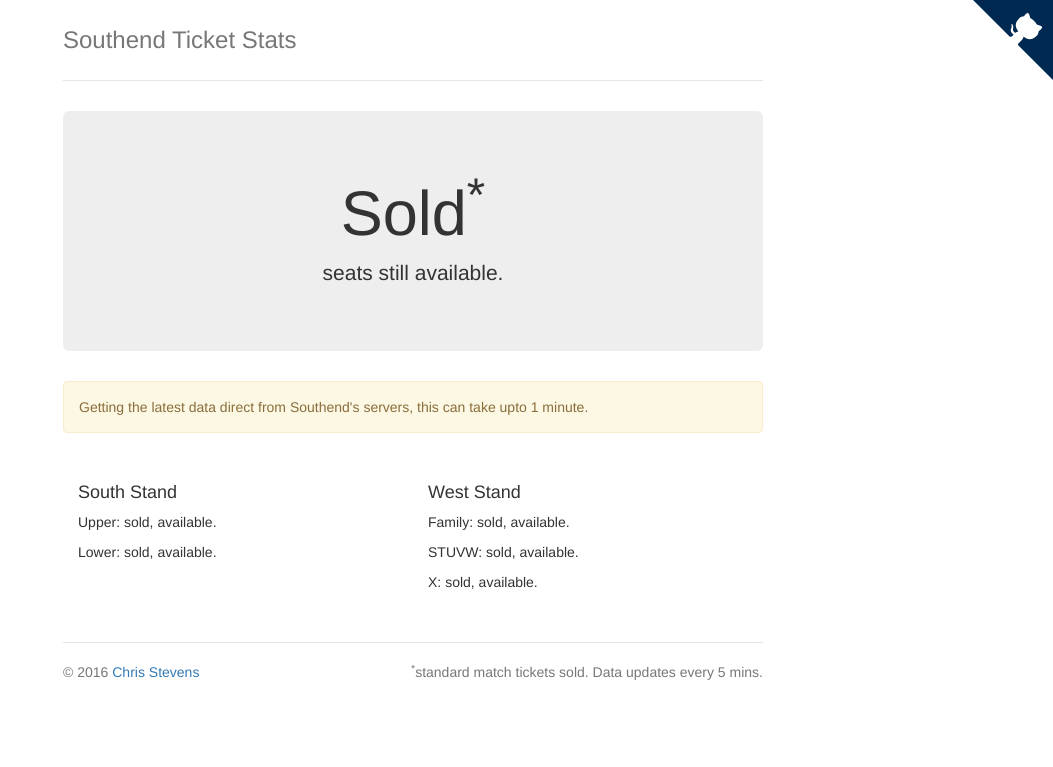
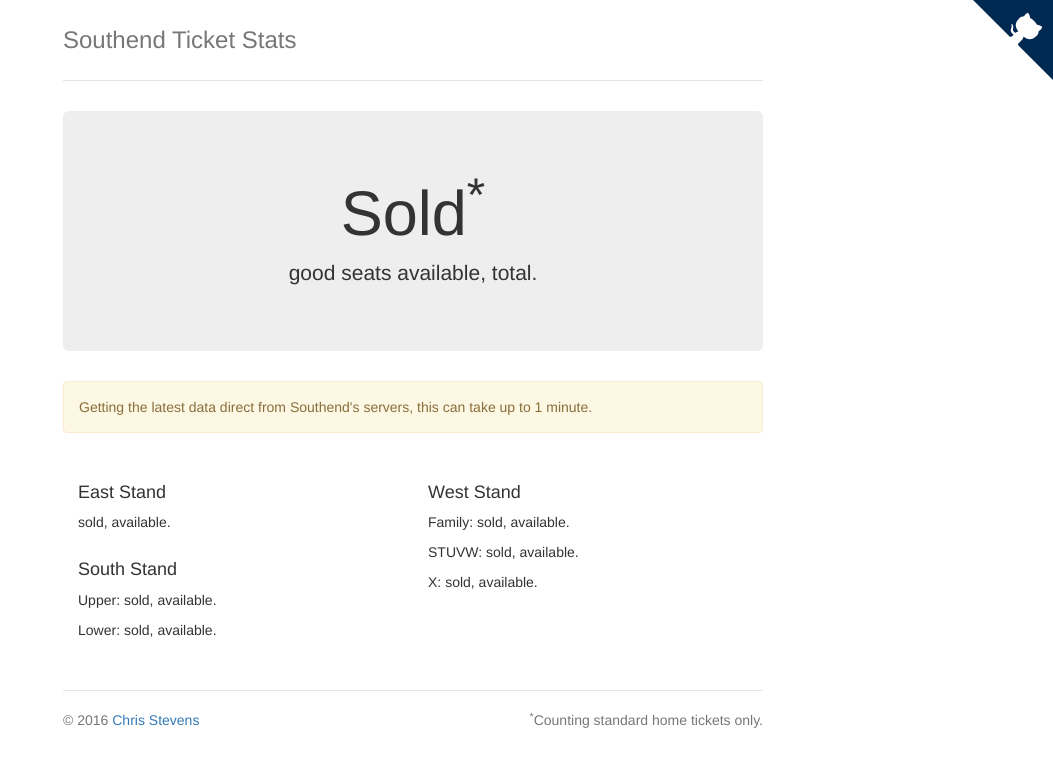
Before and after one commit to Chr12t0pher/SouthendTicketing, a Flask app: template templates/template.html in a window 1280 px wide. Shown: the top 767 px of the page, without its empty margins (227-1280 px from the left). Run offline with Flask 2, Linux system fonts and the light colour scheme; the template is opened without the code that fills it, so the values that code supplies are empty; some libraries are stand-ins or nearby versions.

Commit message:
Add more data, fix github link.

```diff
--- a/templates/template.html
+++ b/templates/template.html
@@ -20,7 +20,7 @@
 
 <body>
 
-<a href="https://github.com/Chr12t0pher/" class="github-corner"><svg width="80" height="80" viewBox="0 0 250 250" style="fill:#002952; color:#fff; position: absolute; top: 0; border: 0; right: 0;"><path d="M0,0 L115,115 L130,115 L142,142 L250,250 L250,0 Z"></path><path d="M128.3,109.0 C113.8,99.7 119.0,89.6 119.0,89.6 C122.0,82.7 120.5,78.6 120.5,78.6 C119.2,72.0 123.4,76.3 123.4,76.3 C127.3,80.9 125.5,87.3 125.5,87.3 C122.9,97.6 130.6,101.9 134.4,103.2" fill="currentColor" style="transform-origin: 130px 106px;" class="octo-arm"></path><path d="M115.0,115.0 C114.9,115.1 118.7,116.5 119.8,115.4 L133.7,101.6 C136.9,99.2 139.9,98.4 142.2,98.6 C133.8,88.0 127.5,74.4 143.8,58.0 C148.5,53.4 154.0,51.2 159.7,51.0 C160.3,49.4 163.2,43.6 171.4,40.1 C171.4,40.1 176.1,42.5 178.8,56.2 C183.1,58.6 187.2,61.8 190.9,65.4 C194.5,69.0 197.7,73.2 200.1,77.6 C213.8,80.2 216.3,84.9 216.3,84.9 C212.7,93.1 206.9,96.0 205.4,96.6 C205.1,102.4 203.0,107.8 198.3,112.5 C181.9,128.9 168.3,122.5 157.7,114.1 C157.9,116.9 156.7,120.9 152.7,124.9 L141.0,136.5 C139.8,137.7 141.6,141.9 141.8,141.8 Z" fill="currentColor" class="octo-body"></path></svg></a><style>.github-corner:hover .octo-arm{animation:octocat-wave 560ms ease-in-out}@keyframes octocat-wave{0%,100%{transform:rotate(0)}20%,60%{transform:rotate(-25deg)}40%,80%{transform:rotate(10deg)}}@media (max-width:500px){.github-corner:hover .octo-arm{animation:none}.github-corner .octo-arm{animation:octocat-wave 560ms ease-in-out}}</style>
+<a href="https://github.com/Chr12t0pher/SouthendTicketing" class="github-corner"><svg width="80" height="80" viewBox="0 0 250 250" style="fill:#002952; color:#fff; position: absolute; top: 0; border: 0; right: 0;"><path d="M0,0 L115,115 L130,115 L142,142 L250,250 L250,0 Z"></path><path d="M128.3,109.0 C113.8,99.7 119.0,89.6 119.0,89.6 C122.0,82.7 120.5,78.6 120.5,78.6 C119.2,72.0 123.4,76.3 123.4,76.3 C127.3,80.9 125.5,87.3 125.5,87.3 C122.9,97.6 130.6,101.9 134.4,103.2" fill="currentColor" style="transform-origin: 130px 106px;" class="octo-arm"></path><path d="M115.0,115.0 C114.9,115.1 118.7,116.5 119.8,115.4 L133.7,101.6 C136.9,99.2 139.9,98.4 142.2,98.6 C133.8,88.0 127.5,74.4 143.8,58.0 C148.5,53.4 154.0,51.2 159.7,51.0 C160.3,49.4 163.2,43.6 171.4,40.1 C171.4,40.1 176.1,42.5 178.8,56.2 C183.1,58.6 187.2,61.8 190.9,65.4 C194.5,69.0 197.7,73.2 200.1,77.6 C213.8,80.2 216.3,84.9 216.3,84.9 C212.7,93.1 206.9,96.0 205.4,96.6 C205.1,102.4 203.0,107.8 198.3,112.5 C181.9,128.9 168.3,122.5 157.7,114.1 C157.9,116.9 156.7,120.9 152.7,124.9 L141.0,136.5 C139.8,137.7 141.6,141.9 141.8,141.8 Z" fill="currentColor" class="octo-body"></path></svg></a><style>.github-corner:hover .octo-arm{animation:octocat-wave 560ms ease-in-out}@keyframes octocat-wave{0%,100%{transform:rotate(0)}20%,60%{transform:rotate(-25deg)}40%,80%{transform:rotate(10deg)}}@media (max-width:500px){.github-corner:hover .octo-arm{animation:none}.github-corner .octo-arm{animation:octocat-wave 560ms ease-in-out}}</style>
 
 <div class="container">
     <div class="header clearfix">
@@ -29,13 +29,16 @@
 
     <div class="jumbotron">
         <h1><span id="total-sold"></span> Sold<sup>*</sup></h1>
-        <p class="lead"><span id="total-available"></span> seats still available.</p>
+        <p class="lead"><span id="total-good-available"></span> good seats available, <span id="total-all-available"></span> total.</p>
     </div>
 
-    <div id="alert" class="alert alert-warning">Getting the latest data direct from Southend's servers, this can take upto 1 minute.</div>
+    <div id="alert" class="alert alert-warning">Getting the latest data direct from Southend's servers, this can take up to 1 minute.</div>
 
     <div class="row marketing">
         <div class="col-lg-6">
+            <h4>East Stand</h4>
+            <p><span id="east-sold"></span> sold, <span id="east-available"></span> available.</p>
+
             <h4>South Stand</h4>
             <p>Upper: <span id="south-upper-sold"></span> sold, <span id="south-upper-available"></span> available.</p>
             <p>Lower: <span id="south-lower-sold"></span> sold, <span id="south-lower-available"></span> available.</p>
@@ -65,7 +68,7 @@
         </div>
 
     <footer class="footer">
-        <p class="pull-right"><sup>*</sup>standard match tickets sold. Data updates every 5 mins.</p>
+        <p class="pull-right"><sup>*</sup>Counting standard home tickets only.</p>
         <p>&copy; 2016 <a href="http://cstevens.biz">Chris Stevens</a></p>
     </footer>
 
@@ -88,7 +91,10 @@
         $.getJSON("/api/{{ game }}", function(data) {
             $("#alert").removeClass("alert-warning").addClass("alert-success").text("Successfully retrieved data from " + data["time"] + ". Next update available 5 minutes from then.");
             $("#total-sold").text(data["total"][0]);
-            $("#total-available").text(data["total"][3]);
+            $("#total-good-available").text(data["total"][1]);
+            $("#total-all-available").text(data["total"][3]);
+            $("#east-sold").text(data["east"]["main"][0]);
+            $("#east-available").text(data["east"]["main"][3]);
             $("#south-upper-sold").text(data["south"]["upper"][0]);
             $("#south-upper-available").text(data["south"]["upper"][3]);
             $("#south-lower-sold").text(data["south"]["lower"][0]);
```
